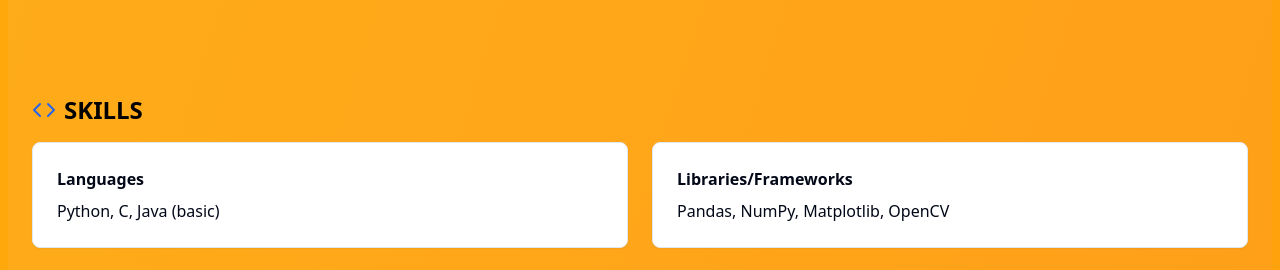
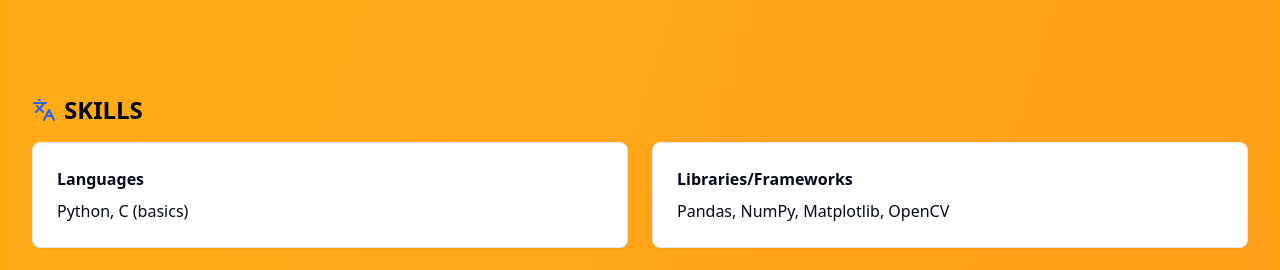
Before and after one commit to Pradesha3112/Portfolio-, a React (Vite) app: page / in a window 1280 px wide. Shown: the part 812-1082 px from the top of the page. Built offline with nearby package versions, Linux system fonts and the light colour scheme.

Commit message:
Fix: Update skills section
Updated the skills section to reflect the changes in languages.

```diff
--- a/src/pages/Index.tsx
+++ b/src/pages/Index.tsx
@@ -1,4 +1,5 @@
-import { Mail, Linkedin, Github, Code, BookOpen, Award, School, Calendar, Briefcase, QrCode } from "lucide-react";
+import React from 'react';
+import { Mail, Linkedin, Github, Code, BookOpen, Award, School, Calendar, Briefcase, QrCode, Terminal, Languages } from "lucide-react";
 import { Card } from "@/components/ui/card";
 import Logo from "@/components/Logo";
 import Navigation from "@/components/Navigation";
@@ -10,7 +11,6 @@ import { projectsData } from "@/data/projects";
 const Index = () => {
   return (
     <div className="min-h-screen text-custom-text border-8 border-[#FFA500]/50 rounded-3xl max-w-screen-xl mx-auto p-2 shadow-lg">
-      {/* Hero Section with Navigation */}
       <header className="relative">
         <div className="container mx-auto px-4 pt-6">
           <Navigation />
@@ -42,7 +42,6 @@ const Index = () => {
       </header>
 
       <main className="container mx-auto px-4 py-16 space-y-24 text-custom-text">
-        {/* Objective Section */}
         <section id="objective" className="mb-12">
           <h2 className="text-2xl font-bold mb-4 flex items-center gap-2">
             <Briefcase className="text-blue-600" /> OBJECTIVE
@@ -54,15 +53,14 @@ const Index = () => {
           </Card>
         </section>
 
-        {/* Skills Section */}
         <section id="skills" className="mb-12">
           <h2 className="text-2xl font-bold mb-4 flex items-center gap-2">
-            <Code className="text-blue-600" /> SKILLS
+            <Languages className="text-blue-600" /> SKILLS
           </h2>
           <div className="grid md:grid-cols-2 gap-6">
             <Card className="p-6">
               <h3 className="font-semibold mb-2">Languages</h3>
-              <p>Python, C, Java (basic)</p>
+              <p>Python, C (basics)</p>
             </Card>
             <Card className="p-6">
               <h3 className="font-semibold mb-2">Libraries/Frameworks</h3>
@@ -83,7 +81,6 @@ const Index = () => {
           </div>
         </section>
 
-        {/* Education Section */}
         <section id="education" className="mb-12">
           <h2 className="text-2xl font-bold mb-4 flex items-center gap-2">
             <School className="text-blue-600" /> EDUCATION
@@ -118,7 +115,6 @@ const Index = () => {
           </div>
         </section>
 
-        {/* Training & Workshops Section */}
         <section id="training" className="mb-12">
           <h2 className="text-2xl font-bold mb-4 flex items-center gap-2">
             <BookOpen className="text-blue-600" /> TRAINING & WORKSHOPS
@@ -138,7 +134,6 @@ const Index = () => {
               </ul>
             </Card>
 
-            {/* Academic Engagement Subsection */}
             <div className="mt-6">
               <h3 className="text-xl font-semibold mb-4 flex items-center gap-2">
                 <School className="text-blue-600" /> Academic Engagement
@@ -159,7 +154,6 @@ const Index = () => {
           </div>
         </section>
 
-        {/* Projects Section */}
         <section id="projects" className="mb-12">
           <h2 className="text-2xl font-bold mb-4 flex items-center gap-2">
             <Code className="text-blue-600" /> PROJECTS
@@ -187,7 +181,6 @@ const Index = () => {
           </div>
         </section>
 
-        {/* Achievements Section */}
         <section id="achievements" className="mb-12">
           <h2 className="text-2xl font-bold mb-4 flex items-center gap-2">
             <Award className="text-blue-600" /> ACHIEVEMENTS
@@ -203,7 +196,6 @@ const Index = () => {
         </section>
       </main>
 
-      {/* Footer with Contact Section */}
       <footer id="contact" className="bg-gray-900 py-12">
         <div className="container mx-auto px-4">
           <div className="flex flex-col md:flex-row justify-between items-center gap-6">
```
